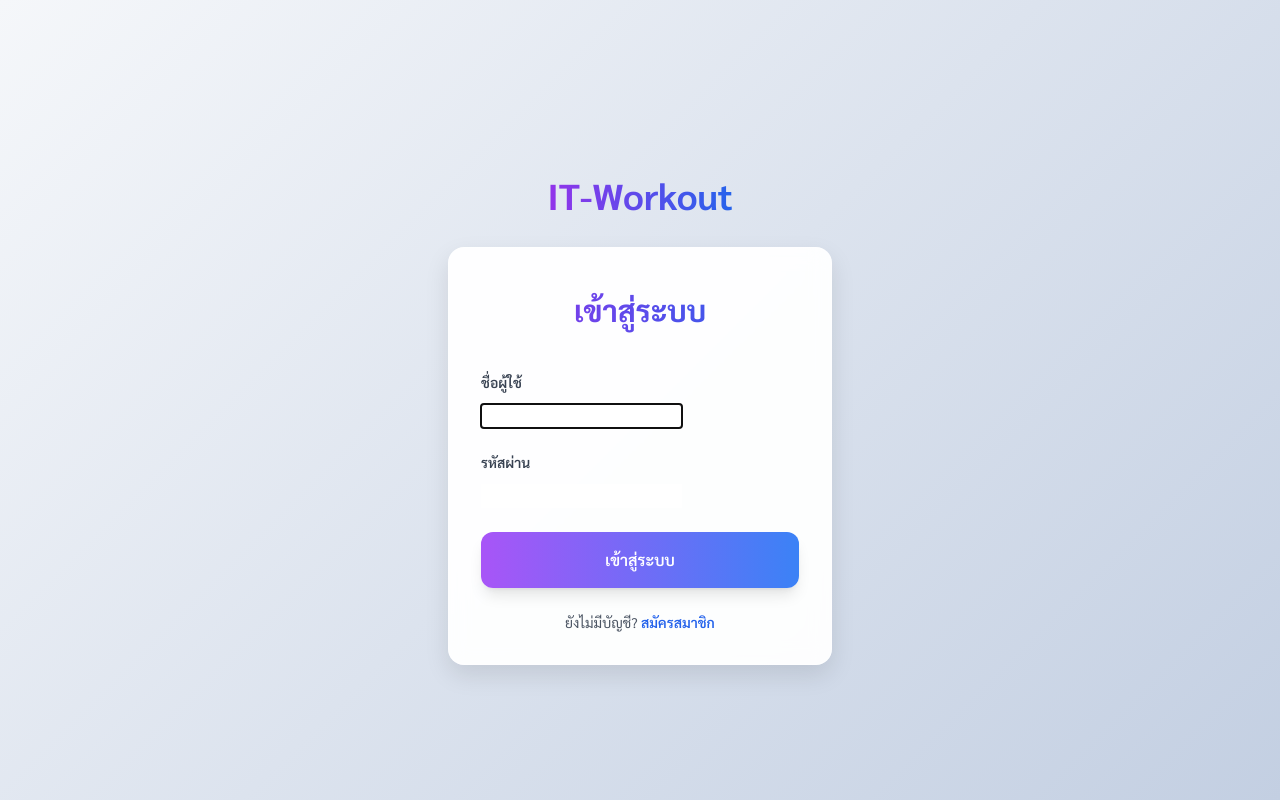
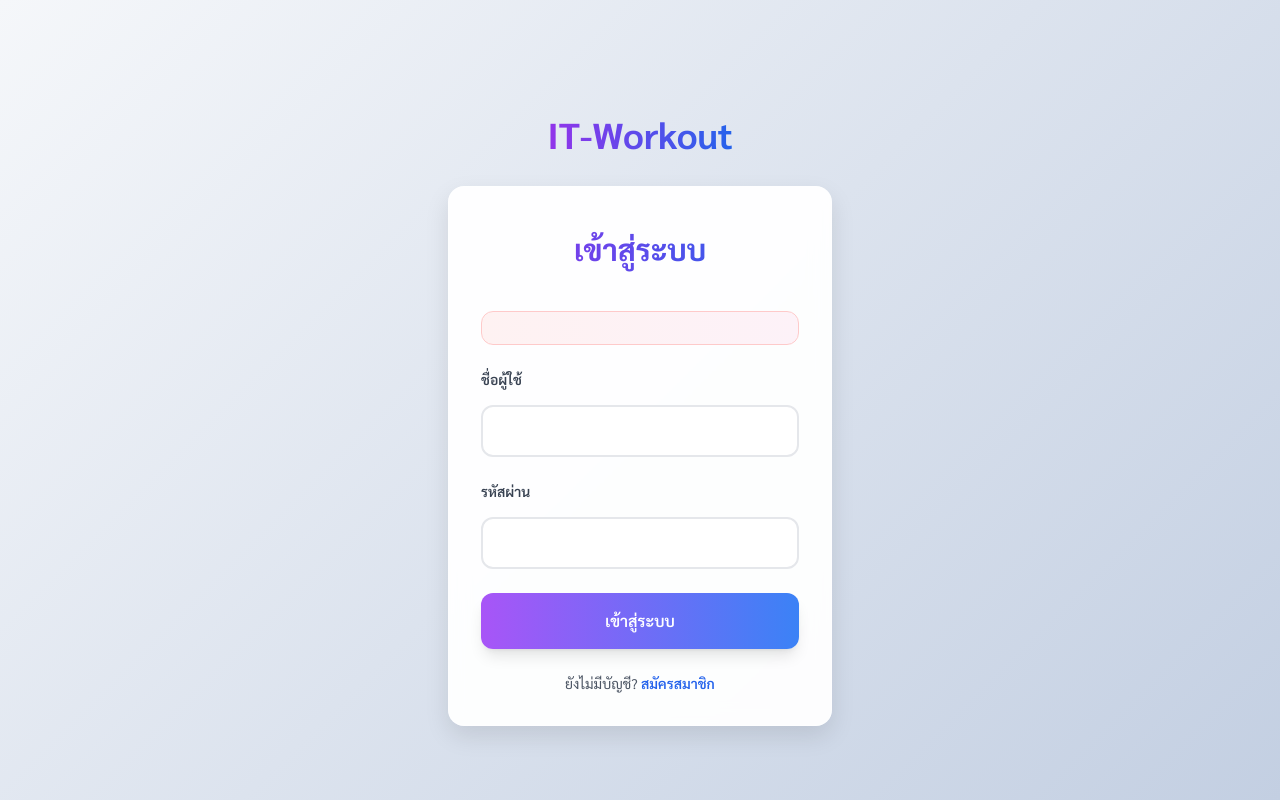
Before and after one commit to worawichtitle/Cloud_itworkouttime, a Django app: page / in a window 1280 px wide. Run offline with Django 5.2, Linux system fonts and the light colour scheme; some libraries are stand-ins or nearby versions.

Commit message:
can run login in title

```diff
--- a/itworkout/itworkout/settings.py
+++ b/itworkout/itworkout/settings.py
@@ -77,9 +77,9 @@ WSGI_APPLICATION = 'itworkout.wsgi.application'
 DATABASES = {
     "default": {
         "ENGINE": "django.db.backends.postgresql",
-        "NAME": "testdb",
+        "NAME": "itworkout",
         "USER": "postgres",
-        "PASSWORD": "Sunja341011",
+        "PASSWORD": "password",
         "HOST": "localhost",
         "PORT": "5432",
       }
--- a/itworkout/workout/models.py
+++ b/itworkout/workout/models.py
@@ -27,7 +27,7 @@ class Plan(models.Model):
     workout = models.ForeignKey(Workout, on_delete=models.SET_NULL, null=True)
     day = models.IntegerField(choices=[(i, day) for i, day in enumerate(
         ['Monday', 'Tuesday', 'Wednesday', 'Thursday', 'Friday', 'Saturday', 'Sunday']
-    )])
+    )], blank=True, null=True)
     start_time = models.DateTimeField()
     end_time = models.DateTimeField()
 
--- a/itworkout/workout/templates/homes/profile.html
+++ b/itworkout/workout/templates/homes/profile.html
@@ -13,7 +13,7 @@
 
         <!-- Profile Form -->
         <div class="bg-white rounded-lg shadow-lg p-6">
-            <form method="POST" enctype="multipart/form-data" class="space-y-6">
+            <form method="POST" enctype="multipart/form-data" class="space-y-6 form-control">
                 {% csrf_token %}
 
                 <!-- Current Profile Image Display (if exists) -->
--- a/itworkout/workout/templates/logins/base_login.html
+++ b/itworkout/workout/templates/logins/base_login.html
@@ -30,6 +30,20 @@
         .custom-shadow {
             box-shadow: 0 10px 25px rgba(0, 0, 0, 0.1);
         }
+
+        .form-control input {
+            margin-top: 0.25rem;
+            border-width: 2px;
+            border-color: #e5e7eb;
+            border-radius: 0.75rem;
+            width: 100%;
+            padding: 0.75rem 1rem;
+            outline: none;
+            background-color: rgba(255, 255, 255, 0.7);
+            transition: all 0.2s ease-in-out;
+        }
+
+
     </style>
 </head>
 
--- a/itworkout/workout/templates/logins/login.html
+++ b/itworkout/workout/templates/logins/login.html
@@ -16,9 +16,12 @@
 
     <div class="glass-effect p-8 rounded-2xl custom-shadow w-full max-w-sm border border-white border-opacity-30">
         <h2 class="text-3xl font-bold text-center mb-8 bg-gradient-to-r from-purple-600 to-blue-600 bg-clip-text text-transparent leading-loose">เข้าสู่ระบบ</h2>
-        <form method="POST" action="" >
+        <form method="POST" class="form-control">
             {% csrf_token %}
-            {{ form.non_field_errors }}
+            <div class="my-6 p-4 bg-gradient-to-r from-red-50 to-pink-50 rounded-xl border border-red-200">
+                <div class="text-center text-sm text-red-600 font-medium">{{ form.non_field_errors }}</div>
+            </div>
+
 
             <!-- Username Field -->
             <div class="mb-6">
--- a/itworkout/workout/templates/logins/register.html
+++ b/itworkout/workout/templates/logins/register.html
@@ -16,7 +16,7 @@
     <div class="glass-effect p-8 rounded-2xl custom-shadow w-full max-w-md mt-5 border border-white border-opacity-30">
         <h2 class="text-3xl font-bold text-center mb-8 bg-gradient-to-r from-green-600 to-emerald-600 bg-clip-text text-transparent leading-loose">สมัครสมาชิก</h2>
 
-        <form method="POST" action="{% url 'register' %}">
+        <form method="POST" action="{% url 'register' %}" class="form-control">
             {% csrf_token %}
              {{ form.user.non_field_errors }}
              {{ form.customer.non_field_errors }}
--- a/itworkout/workout/views.py
+++ b/itworkout/workout/views.py
@@ -2,7 +2,7 @@ from django.shortcuts import render, redirect
 from django.views import View
 from workout.models import *
 from django.shortcuts import render, redirect
-from workout.form import *
+from workout.forms import *
 from django.db import transaction
 from django.contrib.auth.forms import AuthenticationForm
 from django.contrib.auth import logout, login
```
Also changed, not shown: itworkout/workout/form.py (deleted, +0 -36 lines), itworkout/workout/forms.py (+34 -3 lines), itworkout/workout/templates/base.html (+11 -5 lines).
